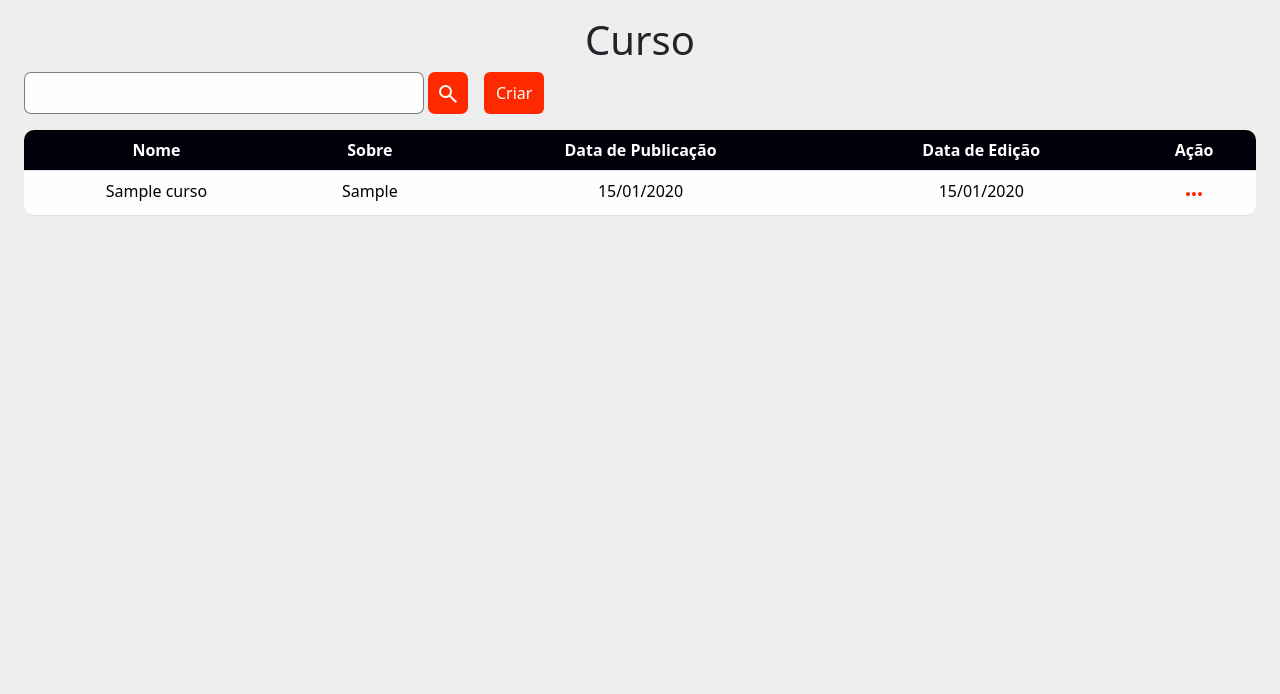
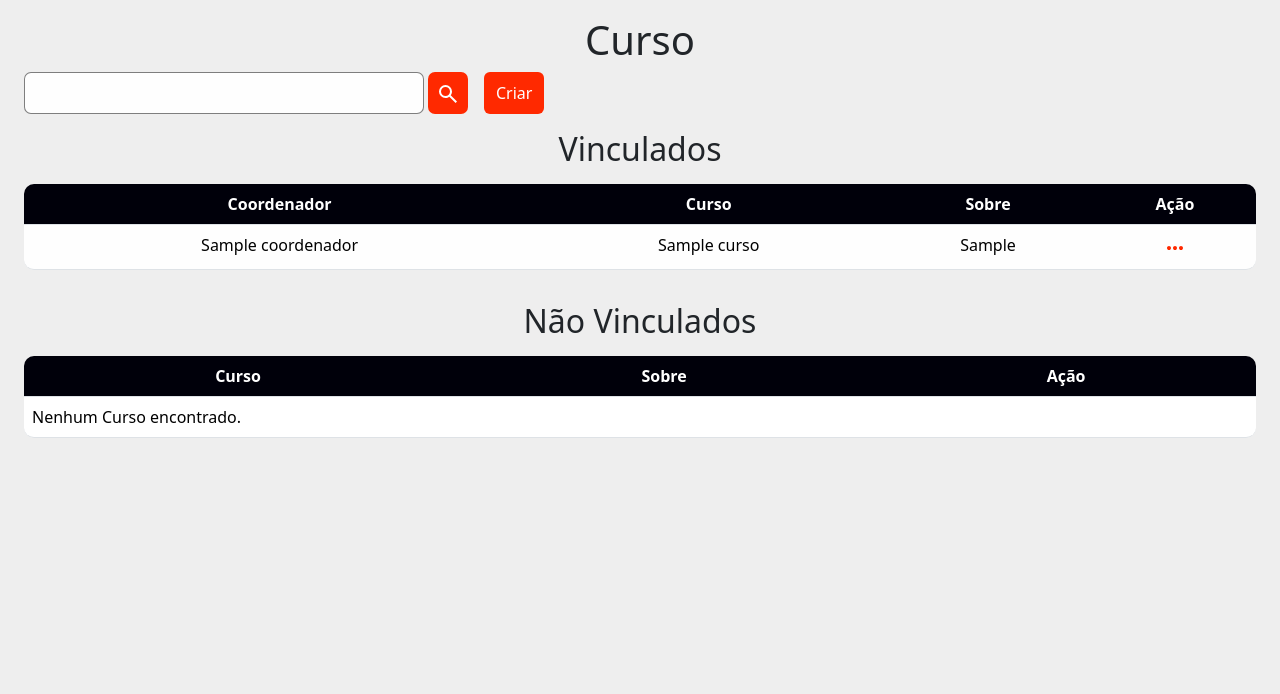
Before and after one commit to soualansousa/EAD, a Django app: page /curso/ in a window 1280 px wide. Shown: the part 130-824 px from the top of the page. Run offline with Django 5.2, Linux system fonts and the light colour scheme; tables that the repository leaves empty hold one stand-in row (values such as "Sample post").

Commit message:
configurando a tela de cursos, separei em duas tabelas: uma com os cursos já vinculados e outra com os cursos que não foram vinculado (ainda não foi adicionado a um coordenador)

```diff
--- a/cead/forms.py
+++ b/cead/forms.py
@@ -94,7 +94,7 @@ class PoloForm(forms.ModelForm):
 class CoordenadorForm(forms.ModelForm):
     curso = forms.ModelChoiceField(
         queryset=Curso.objects.all(),
-        required=False,
+        required=True,
         label="Curso",
         widget=forms.Select(attrs={'class': 'form-control'})
     )
@@ -138,9 +138,21 @@ class CoordenadorForm(forms.ModelForm):
         return instance
 
 class CursoForm(forms.ModelForm):
+    coordenador = forms.ModelChoiceField(
+        queryset=Coordenador.objects.all(),
+        required=False,
+        label="Coordenador",
+        widget=forms.Select(attrs={'class': 'form-control'})
+    )
+
     class Meta:
         model = Curso
-        fields = ['coordenador', 'nome', 'sobre',]
+        fields = ['nome', 'sobre',]
+
+class CoordenadorCursoForm(forms.ModelForm):
+    class Meta:
+        model = CoordenadorCurso
+        fields = ['coordenador', 'curso', 'saida']
 
 class MediadorForm(forms.ModelForm):
     modalidade = forms.ChoiceField(
--- a/cead/models.py
+++ b/cead/models.py
@@ -19,15 +19,9 @@ class Cead(models.Model):
         return self.nome
 
 class Coordenador(models.Model):
-    SITUACAO_CHOICES = [
-        ('ATIVO', 'Ativo'),
-        ('INATIVO', 'Inativo'),
-
-        ]
     nome = models.CharField(max_length=150)
     email = models.EmailField(max_length=100, default="email@exemplo.com")
     telefone = models.IntegerField(default="7499999999")
-    situacao = models.CharField(max_length=10, choices=SITUACAO_CHOICES, default='ATIVO')
     publicacao = models.DateField(auto_now_add=True)
     edicao = models.DateField(auto_now=True)
 
@@ -35,7 +29,6 @@ class Coordenador(models.Model):
         return self.nome
 
 class Curso(models.Model):
-    coordenador = models.ForeignKey(Coordenador, on_delete=models.CASCADE)
     nome = models.CharField(max_length=150)
     sobre = models.TextField()
     publicacao = models.DateField(auto_now_add=True)
--- a/cead/templates/cead/pages/curso.html
+++ b/cead/templates/cead/pages/curso.html
@@ -26,27 +26,27 @@
             </button>
         </div>
         <div class="table-responsive mx-4">
+            <h2 class="container d-flex justify-content-center mt-3">Vinculados</h2>
             <table class="table table-hover mt-3 table_rounded">
                 <thead>
                     <tr class="text-center table_header">
-                        <th>Nome</th>
+                        <th>Coordenador</th>
+                        <th>Curso</th>
                         <th>Sobre</th>
-                        <th>Data de Publicação</th>
-                        <th>Data de Edição</th>
                         <th>Ação</th>
                     </tr>
                 </thead>
                 <tbody>
-                    {% for curso in cursos %}
-                        <tr class="text-center table_body" data-id="{{ curso.id }}">
-                            <td>{{ curso.nome }}</td>
-                            <td>{{ curso.sobre }}</td>
-                            <td>{{ curso.publicacao|date:"d/m/Y" }}</td>
-                            <td>{{ curso.edicao|date:"d/m/Y" }}</td>
+
+                    {% for coordenador_curso in coordenador_cursos %}
+                        <tr class="text-center table_body">
+                            <td>{{ coordenador_curso.coordenador.nome }}</td>
+                            <td>{{ coordenador_curso.curso.nome }}</td>
+                            <td>{{ coordenador_curso.curso.sobre }}</td>
                             <td>
                                 <div class="icons_action d-flex justify-content-center gap-2">
-                                    <a href="{% url 'cead:detalhar_curso' curso.id %}">
-                                        <button class="button_icon btn-more" data-id="{{ curso.id }}">
+                                    <a href="{% url 'cead:detalhar_curso' coordenador_curso.curso.id %}">
+                                        <button class="button_icon btn-more" data-id="{{ coordenador_curso.curso.id }}">
                                             <img src="{% static 'images/icons/more.svg' %}" alt="More"></img>
                                         </button>
                                     </a>
@@ -63,6 +63,43 @@
                 </tbody>
               </table>
         </div>
+
+        <div class="table-responsive mx-4">
+            <h2 class="container d-flex justify-content-center mt-3">Não Vinculados</h2>
+            <table class="table table-hover mt-3 table_rounded">
+                <thead>
+                    <tr class="text-center table_header">
+                        <th>Curso</th>
+                        <th>Sobre</th>
+                        <th>Ação</th>
+                    </tr>
+                </thead>
+                <tbody>
+
+                    {% for curso in cursos_nao_vinculados %}
+                        <tr class="text-center table_body">
+                            <td>{{ curso.nome }}</td>
+                            <td>{{ curso.sobre }}</td>
+                            <td>
+                                <div class="icons_action d-flex justify-content-center gap-2">
+                                    <button class="button_icon btn-more" data-id="{{ curso.id }}" data-bs-toggle="modal" data-bs-target="#modalVincular">
+                                        <img src="{% static 'images/icons/more.svg' %}" alt="More"></img>
+                                    </button>
+                                </div>
+
+                            </td>
+                        </tr>
+
+                    {% empty %}
+                        <tr>
+                            <td colspan="4">Nenhum Curso encontrado.</td>
+                        </tr>
+                    {% endfor %}
+                </tbody>
+              </table>
+        </div>
+
+        {% include "cead/partials/modais_curso.html" %}
     </main>
 
 {% endblock content %}
--- a/cead/templates/cead/partials/modais_curso.html
+++ b/cead/templates/cead/partials/modais_curso.html
@@ -27,11 +27,31 @@
     </div>
 </div>
 
-<div id="menuLateral" class="menu-lateral">
-    <span class="close-btn">&times;</span>
-    <h2>Detalhes do Curso</h2>
-    <p><strong>Nome:</strong> <span id="detalheNome"></span></p>
-    <p><strong>Descrição:</strong> <span id="detalheDescricao"></span></p>
+<!-- Vincular -->
+<div class="modal fade" id="modalVincular" tabindex="-1" aria-labelledby="modalVincularLabel" aria-hidden="true">
+    <div class="modal-dialog">
+        <div class="modal-content">
+            <div class="modal-header justify-content-between">
+                <span></span>
+                <h5 class="modal-title" id="modalVincularLabel">Curso</h5>
+                <button type="button" class="button_close" data-bs-dismiss="modal" aria-label="Close">
+                    <img src="{% static 'images/icons/close.svg' %}" alt="" class="icons_action"></img>
+                </button>
+            </div>
+            <div class="modal-body">
+                <form id="formVincular" method="post" action="{% url 'cead:curso_lista' %}">
+                    {% csrf_token %}
+
+                    <div class="input">
+                        {{ sync_curso.as_p }}
+                    </div>
+                    <div class="d-flex justify-content-center">
+                        <button type="submit" class="btn d-flex justify-content-center">Salvar</button>
+                    </div>
+                </form>
+            </div>
+        </div>
+    </div>
 </div>
 
 <script src="https://code.jquery.com/jquery-3.6.0.min.js"></script>
@@ -55,24 +75,22 @@
             });
         });
 
-        $('.button_icon').on('click', function() {
-            console.log('opa');
-            cursoId = $(this).data('id');
-
+        $('#formVincular').on('submit', function(e) {
+            console.log('a')
+            e.preventDefault();
             $.ajax({
-                type: 'GET',
-                url: `/detalhar_curso/${cursoId}/`, // Defina a URL para a view que retorna os detalhes do curso
+                type: 'POST',
+                url: "{% url 'cead:criar_curso' %}",
+                data: $(this).serialize(),
                 success: function(response) {
-                    // Preencher o menu com os dados do curso
-                    $('#detalheNome').text(response.nome || "Nome não disponível");
-                    $('#detalheDescricao').text(response.descricao || "Descrição não disponível");
-                    // Exibir o menu lateral
-                    $('#menuLateral').addClass('open');
-                },
-                error: function() {
-                    alert("Erro ao carregar detalhes do curso.");
+                    if (response.success) {
+                        alert("Curso criado com sucesso!");
+                        location.reload();
+                    } else {
+                        alert("Erro ao criar curso: " + JSON.stringify(response.errors));
+                    }
                 }
-            })
+            });
         });
 
         $('.close-btn').on('click', function() {
--- a/cead/views.py
+++ b/cead/views.py
@@ -12,7 +12,7 @@ import logging
 
 
 from .models import Noticia, NoticiaCurso, Polo, Curso, Coordenador, CursoPolo, Mediador, GestorPolos, CoordenadorCurso, Gestor, Mediacao
-from .forms import SearchForm, NoticiaForm, PoloForm, CoordenadorForm, CursoForm, MediadorForm, GestorForm
+from .forms import SearchForm, NoticiaForm, PoloForm, CoordenadorForm, CursoForm, MediadorForm, GestorForm, CoordenadorCursoForm
 
 
 
@@ -482,21 +482,34 @@ def criar_curso(request):
             return JsonResponse({'success': True})
         return JsonResponse({'success': False, 'errors': form.errors})
 
+def vincular_curso(request):
+    if request.method == 'POST':
+        form = CoordenadorCursoForm(request.POST)
+        if form.is_valid():
+            form.save()
+            return JsonResponse({'success': True})
+        return JsonResponse({'success': False, 'errors': form.errors})
+
 def curso_lista(request):
     make_curso = CursoForm(request.POST)
+    sync_curso = CoordenadorCursoForm(request.POST)
     search_curso = SearchForm(request.GET)
     query = request.GET.get('query')
-    cursos = Curso.objects.all()
+    coordenador_cursos = CoordenadorCurso.objects.all()
+    cursos_vinculados_ids = coordenador_cursos.values_list('curso_id', flat=True)
+    cursos_nao_vinculados = Curso.objects.exclude(id__in=cursos_vinculados_ids)
 
     if query:
-        cursos = cursos.filter(
-            Q(nome__icontains=query) | Q(sobre__icontains=query)
+        coordenador_cursos = coordenador_cursos.filter(
+            Q(coordenador_cursos__nome__icontains=query) | Q(coordenador_cursos_sobre__icontains=query)
         )
 
     context = {
         'make_curso': make_curso,
+        'sync_curso': sync_curso,
         'search_curso': search_curso,
-        'cursos': cursos,
+        'coordenador_cursos': coordenador_cursos,
+        'cursos_nao_vinculados': cursos_nao_vinculados,
         'query': query,
     }
 
@@ -504,18 +517,18 @@ def curso_lista(request):
 
 def detalhar_curso(request, curso_id):
     cursos = get_object_or_404(Curso, id=curso_id)
-    polos = get_object_or_404(Polo, id=curso_id)
-    noticias = Noticia.objects.filter(curso=cursos)
     curso_polos = CursoPolo.objects.filter(curso=cursos)
-    coordenadores = Coordenador.objects.filter(curso=cursos)
+    noticias_cursos = NoticiaCurso.objects.filter(curso=cursos)
+    coordenador_cursos = CoordenadorCurso.objects.filter(curso=cursos)
 
-    return render(request, 'cead/pages/detalhes_curso.html', {
+    context = {
         'cursos': cursos,
-        'polos': polos,
-        'noticias': noticias,
+        'noticias_cursos': noticias_cursos,
         'curso_polos': curso_polos,
-        'coordenadores': coordenadores,
-    })
+        'coordenador_cursos': coordenador_cursos,
+    }
+
+    return render(request, 'cead/pages/detalhes_curso.html', context)
 
 def excluir_cursoPolo(request, cursoPolo_id):
     if request.method == 'POST':
```
Also changed, not shown: cead/templates/cead/pages/detalhes_curso.html (+5 -7 lines), cead/migrations/0044_remove_curso_coordenador.py (added), cead/migrations/0045_remove_coordenador_situacao.py (added).
